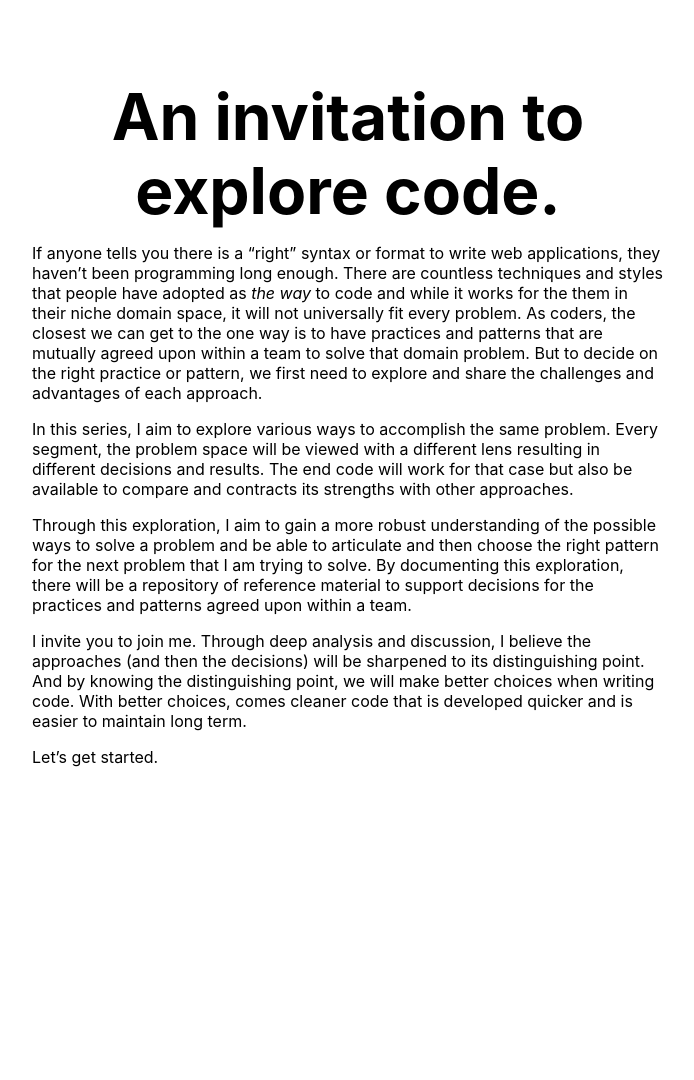
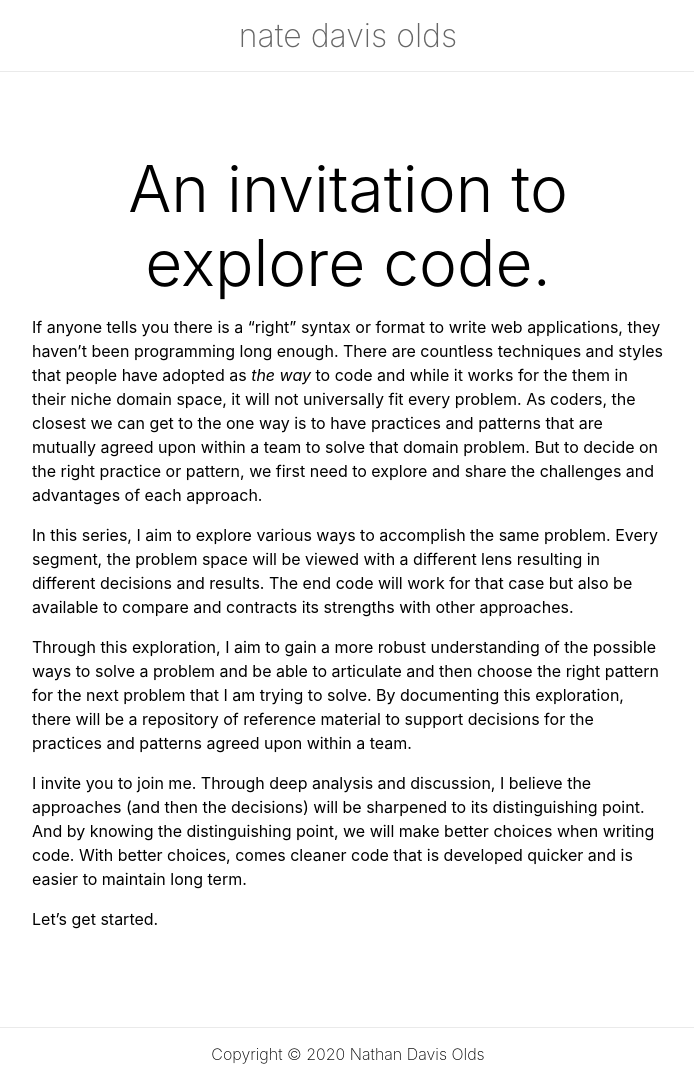
Before and after one commit to natedavisolds/exploringcode, a Next.js app: page / in a window 1280 px wide. Shown: the whole page, without its empty margins (292-986 px from the left). Before the commit the page ends 863 px from the top, so only its background shows below. Built offline with nearby package versions, Linux system fonts and the light colour scheme.

Commit message:
Adds header and footer

```diff
--- a/pages/api/hello.js
+++ /dev/null
@@ -1,6 +0,0 @@
-// Next.js API route support: https://nextjs.org/docs/api-routes/introduction
-
-export default (req, res) => {
-  res.statusCode = 200
-  res.json({ name: 'John Doe' })
-}
--- a/pages/index.js
+++ b/pages/index.js
@@ -1,5 +1,16 @@
 import Head from 'next/head'
 import styles from '../styles/Home.module.css'
+
+const Footer = () =>
+  <footer className={styles.footer}>
+    <span className="copyright">Copyright &copy; 2020 Nathan Davis Olds</span>
+  </footer>
+
+const SiteHeader = () =>
+  <header className={styles['site-header']}>
+    <span className={styles['site-brand']}>nate davis olds</span>
+  </header>
+
 
 export default function Home() {
   return (
@@ -9,6 +20,7 @@ export default function Home() {
         <link rel="icon" href="/favicon.ico" />
       </Head>
 
+      <SiteHeader />
       <main className={styles.main}>
         <h1 className={styles.title}>An invitation to explore code.</h1>
 
@@ -24,6 +36,8 @@ export default function Home() {
           <p>Let’s get started.</p>
         </article>
       </main>
+
+      <Footer />
     </div>
   )
 }
--- a/styles/Home.module.css
+++ b/styles/Home.module.css
@@ -14,19 +14,44 @@
   flex-direction: column;
   justify-content: center;
   align-items: center;
+
+
+}
+
+.article {
+  line-height: 1.5rem;
 }
 
 .main > * {
   width: 50%; /* tightening up the content */
 }
 
+.site-header {
+  width: 100%;
+  padding: 1rem;
+  border-bottom: 1px solid #eaeaea;
+  display: flex;
+  justify-content: center;
+  align-items: center;
+  background-color: #fff;
+  position: sticky;
+  top: 0;
+}
+
+.site-brand {
+  color: #666;
+  font-size: 2rem;
+  font-weight: 200;
+}
+
 .footer {
   width: 100%;
-  height: 100px;
+  padding: 1rem;
   border-top: 1px solid #eaeaea;
   display: flex;
   justify-content: center;
   align-items: center;
+  font-weight: 200;
 }
 
 .footer img {
@@ -54,6 +79,7 @@
   margin: 0;
   line-height: 1.15;
   font-size: 4rem;
+  font-weight: 300;
 }
 
 .title,
```
